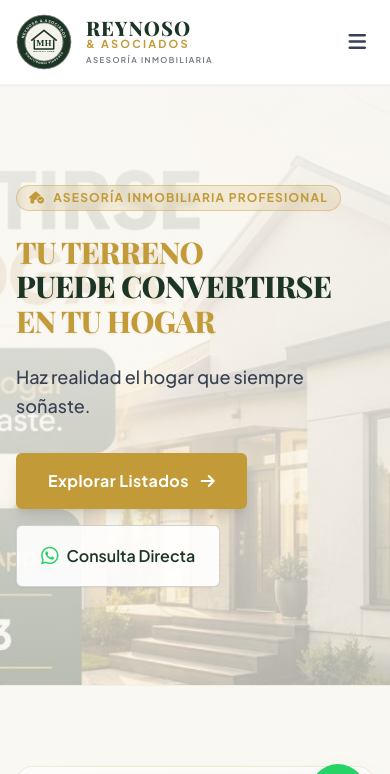
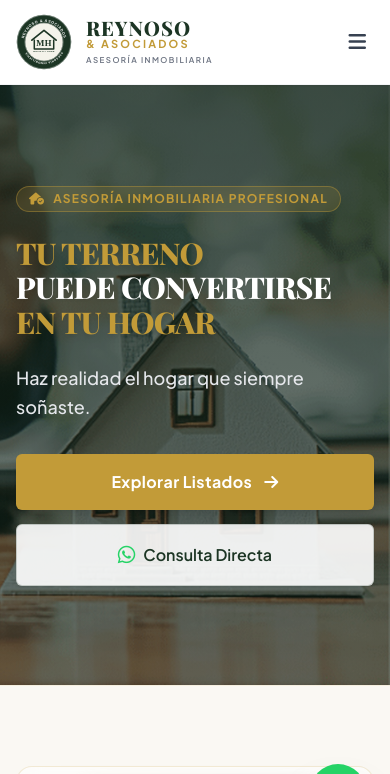
Before and after one commit to gerardocastrovargas-web/reynoso-inmobiliaria, a plain HTML site: page index.html in a window 390 px wide. Shown: the top 774 px of the page. Drawn offline with nearby package versions, Linux system fonts and the light colour scheme.

Commit message:
Actualizar imagen hero HD, filtros de contraste y diseno responsivo movil

```diff
--- a/index.html
+++ b/index.html
@@ -56,12 +56,24 @@
             backdrop-filter: blur(12px);
             -webkit-backdrop-filter: blur(12px);
         }
+        .hero-bg-img {
+            object-fit: cover;
+            object-position: right center;
+            image-rendering: -webkit-optimize-contrast;
+            image-rendering: crisp-edges;
+            filter: brightness(0.92) contrast(1.04);
+        }
+        @media (min-width: 768px) {
+            .hero-bg-img {
+                object-position: center center;
+            }
+        }
         .hero-gradient {
-            background: linear-gradient(90deg, rgba(250, 248, 243, 0.95) 0%, rgba(250, 248, 243, 0.75) 45%, rgba(250, 248, 243, 0.15) 100%);
+            background: linear-gradient(90deg, rgba(19, 38, 25, 0.65) 0%, rgba(19, 38, 25, 0.40) 48%, rgba(19, 38, 25, 0.10) 100%);
         }
         @media (max-width: 768px) {
             .hero-gradient {
-                background: linear-gradient(180deg, rgba(250, 248, 243, 0.95) 0%, rgba(250, 248, 243, 0.7) 100%);
+                background: linear-gradient(180deg, rgba(19, 38, 25, 0.70) 0%, rgba(19, 38, 25, 0.45) 100%);
             }
         }
         .text-gold-gradient {
@@ -141,10 +153,14 @@
         ========================================== -->
         <section id="inicio" class="relative min-h-[600px] lg:min-h-[720px] flex items-center overflow-hidden bg-brand-cream">
 
-            <!-- Hero Background Image -->
-            <div class="absolute inset-0 z-0">
-                <img src="hero_house_clean.jpg" alt="Casa Moderna Reynoso & Asociados" class="w-full h-full object-cover object-right md:object-center">
-                <!-- Overlay gradient for high contrast text reading -->
+            <!-- Hero Background Image with Balanced Contrast Overlay -->
+            <div class="absolute inset-0 z-0 bg-brand-greenDark">
+                <img src="hero_keys_hd.jpg?v=4"
+                     srcset="hero_keys_hd.jpg?v=4 2752w, hero_keys_original.jpg?v=4 2400w"
+                     sizes="100vw"
+                     alt="Asesoría Inmobiliaria y entrega de llaves - Reynoso & Asociados"
+                     class="w-full h-full hero-bg-img select-none">
+                <!-- Overlay gradient for balanced contrast text reading -->
                 <div class="absolute inset-0 hero-gradient"></div>
             </div>
 
@@ -157,24 +173,24 @@
                     </div>
 
                     <!-- Main Headline matching Index.jpg exactly -->
-                    <h1 class="text-3xl sm:text-5xl lg:text-6xl font-extrabold text-brand-green leading-[1.15] tracking-tight font-serif mb-6">
-                        <span class="text-brand-gold block drop-shadow-sm">TU TERRENO</span>
-                        <span class="text-brand-green block">PUEDE CONVERTIRSE</span>
-                        <span class="text-brand-gold block drop-shadow-sm">EN TU HOGAR</span>
+                    <h1 class="text-3xl sm:text-5xl lg:text-6xl font-extrabold text-white leading-[1.15] tracking-tight font-serif mb-6">
+                        <span class="text-brand-gold block drop-shadow-md">TU TERRENO</span>
+                        <span class="text-white block drop-shadow-sm">PUEDE CONVERTIRSE</span>
+                        <span class="text-brand-gold block drop-shadow-md">EN TU HOGAR</span>
                     </h1>
 
                     <!-- Subtitle -->
-                    <p class="text-lg sm:text-xl text-gray-700 font-medium mb-8 max-w-lg leading-relaxed">
+                    <p class="text-lg sm:text-xl text-gray-200 font-medium mb-8 max-w-lg leading-relaxed">
                         Haz realidad el hogar que siempre soñaste.
                     </p>
 
-                    <!-- CTA Button -->
-                    <div class="flex flex-wrap gap-4 items-center">
-                        <a href="#propiedades" class="inline-flex items-center justify-center px-8 py-4 rounded-md bg-brand-gold text-white font-bold text-base tracking-wide shadow-lg hover:bg-brand-goldHover hover:shadow-xl transition-all duration-300 transform hover:-translate-y-1 group">
+                    <!-- CTA Buttons -->
+                    <div class="flex flex-col sm:flex-row gap-3.5 items-stretch sm:items-center">
+                        <a href="#propiedades" class="inline-flex items-center justify-center px-8 py-4 rounded-md bg-brand-gold text-white font-bold text-base tracking-wide shadow-lg hover:bg-brand-goldHover hover:shadow-xl transition-all duration-300 transform hover:-translate-y-1 group text-center">
                             <span>Explorar Listados</span>
                             <i class="fa-solid fa-arrow-right ml-3 group-hover:translate-x-1 transition-transform"></i>
                         </a>
-                        <a href="https://wa.me/526861622403" target="_blank" rel="noopener noreferrer" class="inline-flex items-center justify-center px-6 py-4 rounded-md bg-white/90 text-brand-green border border-brand-green/20 font-semibold text-base shadow-sm hover:bg-white hover:border-brand-gold transition-all duration-300">
+                        <a href="https://wa.me/526861622403" target="_blank" rel="noopener noreferrer" class="inline-flex items-center justify-center px-6 py-4 rounded-md bg-white/90 text-brand-green border border-brand-green/20 font-semibold text-base shadow-sm hover:bg-white hover:border-brand-gold transition-all duration-300 text-center">
                             <i class="fa-brands fa-whatsapp text-brand-whatsapp text-xl mr-2"></i>
                             <span>Consulta Directa</span>
                         </a>
@@ -279,18 +295,18 @@
         </section>
 
         <!-- ==========================================
-             SECCIÓN DE PROPIEDADES DESTACADAS (ACTUALIZADA)
+             SECCIÓN DE PROPIEDADES DESTACADAS
         ========================================== -->
-        <section id="propiedades" class="py-20 bg-brand-cream">
+        <section id="propiedades" class="py-20 bg-brand-green">
             <div class="max-w-7xl mx-auto px-4 sm:px-6 lg:px-8">
 
                 <!-- Section Title -->
                 <div class="text-center max-w-3xl mx-auto mb-14">
-                    <h2 class="text-3xl sm:text-4xl font-serif font-bold text-brand-green tracking-tight">
+                    <h2 class="text-3xl sm:text-4xl font-serif font-bold text-white tracking-tight">
                         Propiedades Destacadas
                     </h2>
                     <div class="w-20 h-1 bg-brand-gold mx-auto my-4 rounded-full"></div>
-                    <p class="text-gray-600 text-base sm:text-lg">
+                    <p class="text-gray-200 text-base sm:text-lg">
                         Explora los exclusivos modelos residenciales de Samara Residencial Boutique en la Zona Dorada de Mexicali.
                     </p>
                 </div>
@@ -480,7 +496,7 @@
                         <div class="w-14 h-14 rounded-xl bg-brand-gold/10 text-brand-gold flex items-center justify-center text-2xl mb-6">
                             <i class="fa-solid fa-house-chimney-window"></i>
                         </div>
-                        <h3 class="font-serif font-bold text-xl text-brand-green mb-3">Venta y Venta de Terrenos</h3>
+                        <h3 class="font-serif font-bold text-xl text-brand-green mb-3">Compra y Venta de Terrenos</h3>
                         <p class="text-gray-600 text-sm leading-relaxed">
                             Te guiamos en la compra o venta de terrenos y casas residenciales evaluando el máximo valor comercial del mercado.
                         </p>
@@ -568,18 +584,18 @@
                     <form id="contact-form" onsubmit="handleFormSubmit(event)" class="space-y-4">
                         <div class="grid grid-cols-1 sm:grid-cols-2 gap-4">
                             <div>
-                                <label for="form-name" class="block text-xs font-semibold text-gray-300 uppercase tracking-wider mb-1">Nome</label>
-                                <input type="text" id="form-name" placeholder="Name" required class="w-full px-4 py-3 rounded-md bg-white text-gray-900 placeholder-gray-400 focus:outline-none focus:ring-2 focus:ring-brand-gold font-sans text-sm">
+                                <label for="form-name" class="block text-xs font-semibold text-gray-300 uppercase tracking-wider mb-1">Nombre Completo</label>
+                                <input type="text" id="form-name" placeholder="Tu nombre completo" required class="w-full px-4 py-3 rounded-md bg-white text-gray-900 placeholder-gray-400 focus:outline-none focus:ring-2 focus:ring-brand-gold font-sans text-sm">
                             </div>
                             <div>
-                                <label for="form-email" class="block text-xs font-semibold text-gray-300 uppercase tracking-wider mb-1">Email</label>
-                                <input type="email" id="form-email" placeholder="Email" required class="w-full px-4 py-3 rounded-md bg-white text-gray-900 placeholder-gray-400 focus:outline-none focus:ring-2 focus:ring-brand-gold font-sans text-sm">
+                                <label for="form-email" class="block text-xs font-semibold text-gray-300 uppercase tracking-wider mb-1">Correo Electrónico</label>
+                                <input type="email" id="form-email" placeholder="tu.correo@ejemplo.com" required class="w-full px-4 py-3 rounded-md bg-white text-gray-900 placeholder-gray-400 focus:outline-none focus:ring-2 focus:ring-brand-gold font-sans text-sm">
                             </div>
                         </div>
 
                         <div>
                             <label for="form-message" class="block text-xs font-semibold text-gray-300 uppercase tracking-wider mb-1">Mensaje</label>
-                            <textarea id="form-message" rows="3" placeholder="Mensagem" required class="w-full px-4 py-3 rounded-md bg-white text-gray-900 placeholder-gray-400 focus:outline-none focus:ring-2 focus:ring-brand-gold font-sans text-sm"></textarea>
+                            <textarea id="form-message" rows="3" placeholder="Escribe tu mensaje o consulta aquí..." required class="w-full px-4 py-3 rounded-md bg-white text-gray-900 placeholder-gray-400 focus:outline-none focus:ring-2 focus:ring-brand-gold font-sans text-sm"></textarea>
                         </div>
 
                         <button type="submit" class="w-full py-3.5 rounded-md bg-brand-gold text-white font-bold text-sm tracking-wider uppercase shadow-md hover:bg-brand-goldHover transition-all duration-200">
@@ -656,7 +672,7 @@
          MODAL DE DETALLE DE PROPIEDAD
     ========================================== -->
     <div id="property-modal" class="fixed inset-0 z-50 hidden bg-black/70 backdrop-blur-sm flex items-center justify-center p-4">
-        <div class="bg-white rounded-2xl max-w-2xl w-full overflow-hidden shadow-2xl transform transition-all relative">
+        <div class="bg-white rounded-2xl max-w-2xl w-full max-h-[90vh] overflow-y-auto shadow-2xl transform transition-all relative">
             <button onclick="closePropertyModal()" class="absolute top-4 right-4 z-10 w-9 h-9 rounded-full bg-black/50 text-white flex items-center justify-center hover:bg-black transition-colors">
                 <i class="fa-solid fa-xmark"></i>
             </button>
```
Also changed, not shown: hero_keys_hd.jpg (added), hero_keys_original.jpg (added).
